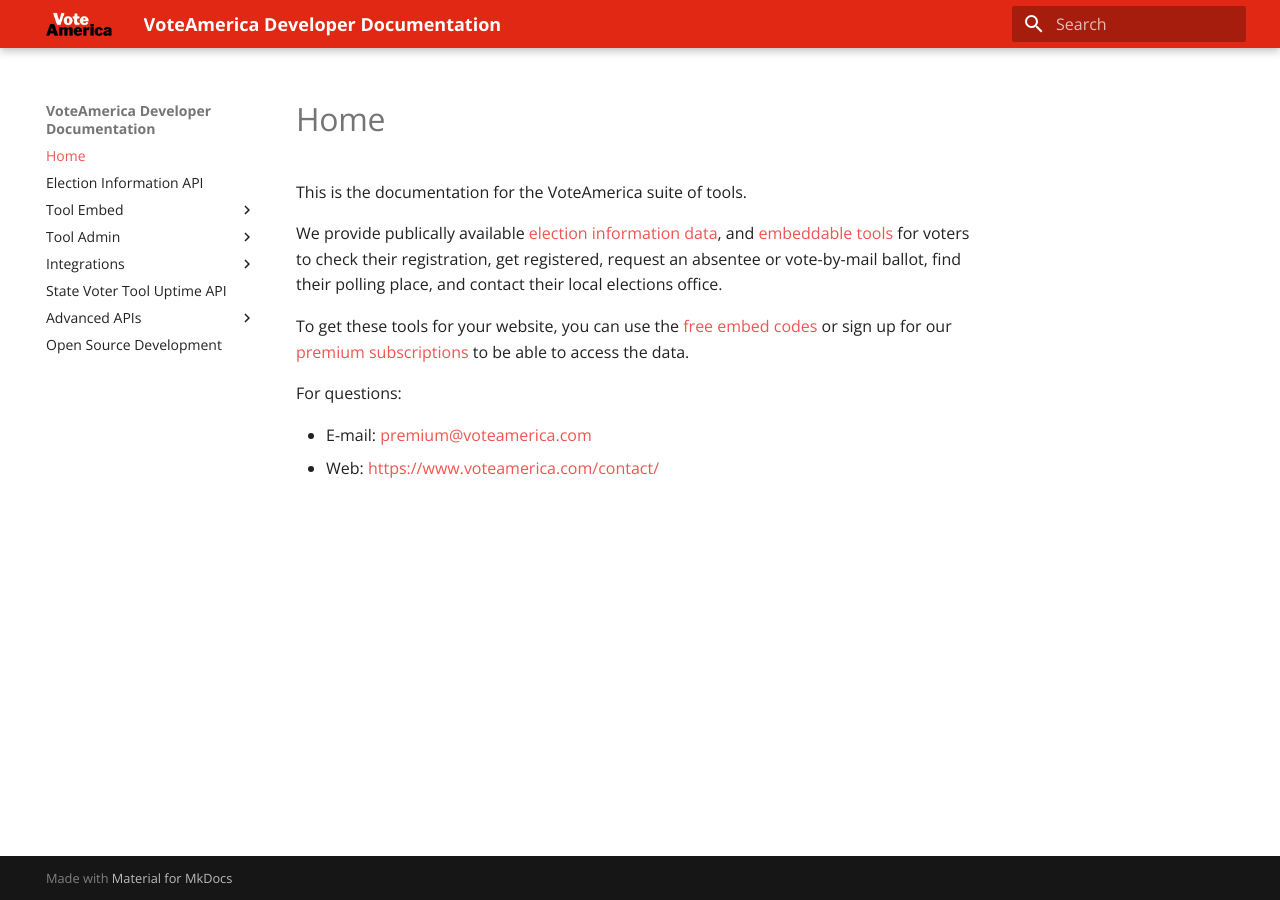
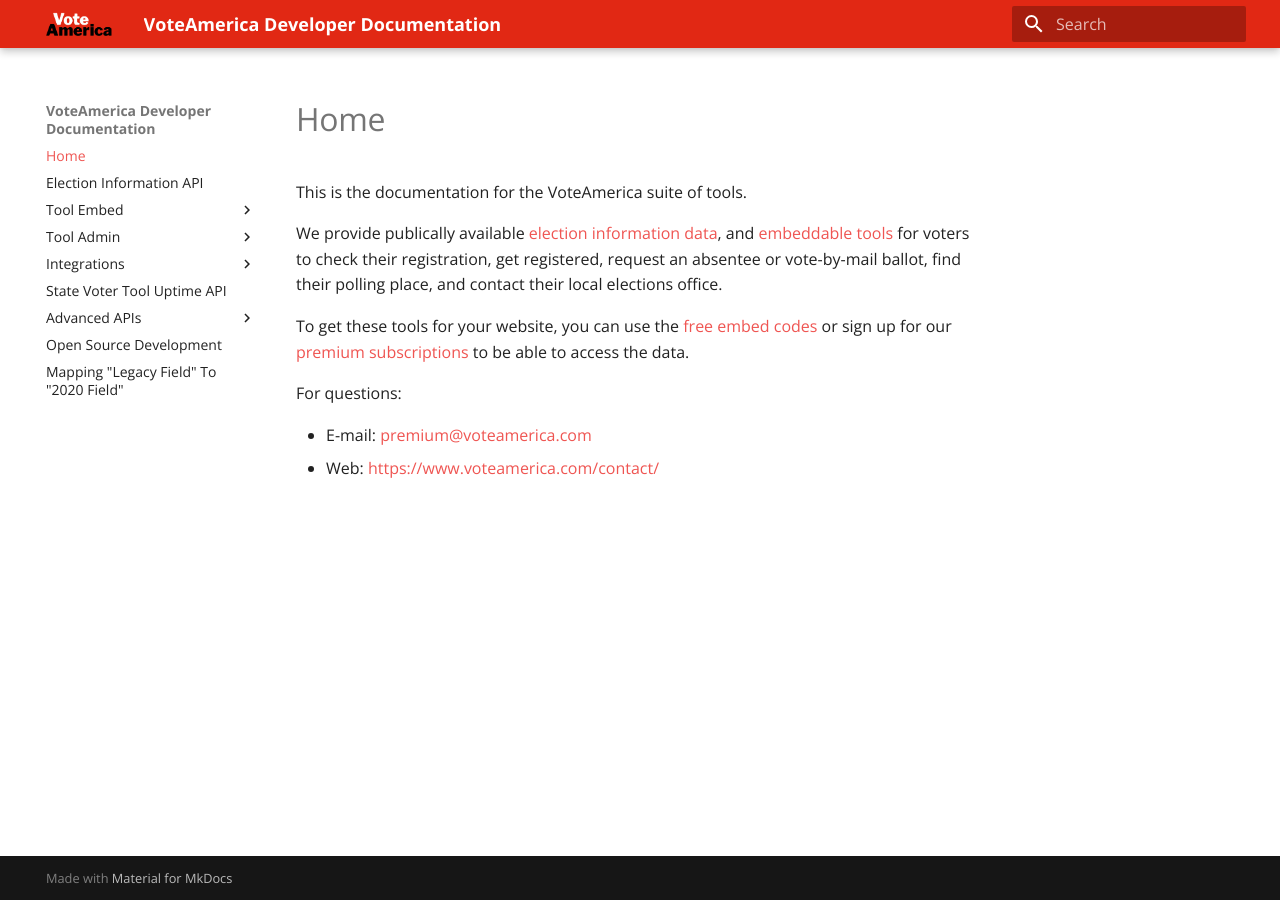
Before and after one commit to vote/turnout, an MkDocs documentation site: the page built from docs/turnout/index.md, in a window 1280 px wide. Built offline with MkDocs 1.6.1 and Material for MkDocs 9.7.7, drawn with Linux system fonts in a browser that asks for light colours.

Commit message:
Add new page to LHS navbar and update README (#446)
Story: https://app.clubhouse.io/turnout2020/story/3024/document-legacy-fields-2020-fields

```diff
--- a/docs/mkdocs.yml
+++ b/docs/mkdocs.yml
@@ -19,6 +19,7 @@
     - 'Advanced APIs':
         - 'Action API': '/api/action/'
     - 'Open Source Development': '/opensource/'
+    - 'Mapping "Legacy Field" To "2020 Field"' : '/api/2020/'
 collapse_navigation: false
 theme:
   name: material
```
Also changed, not shown: README.md.
